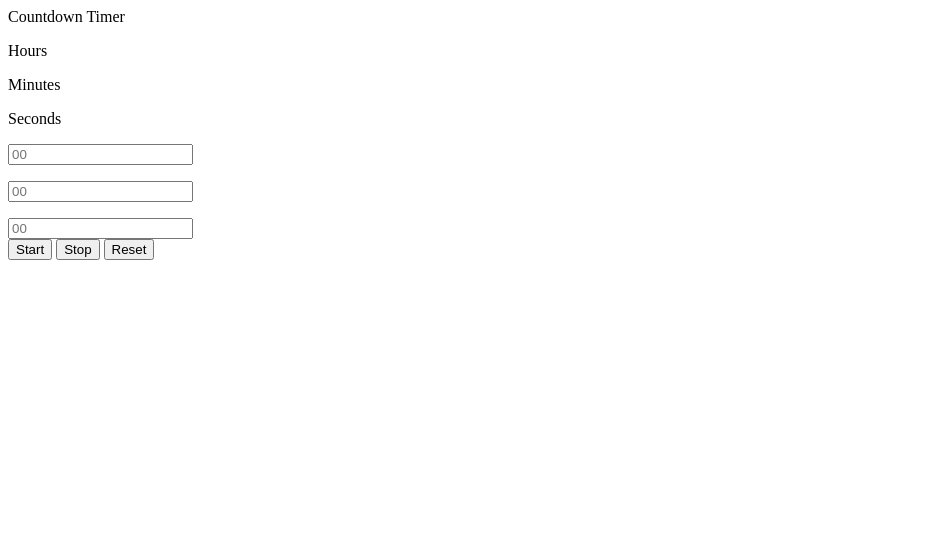
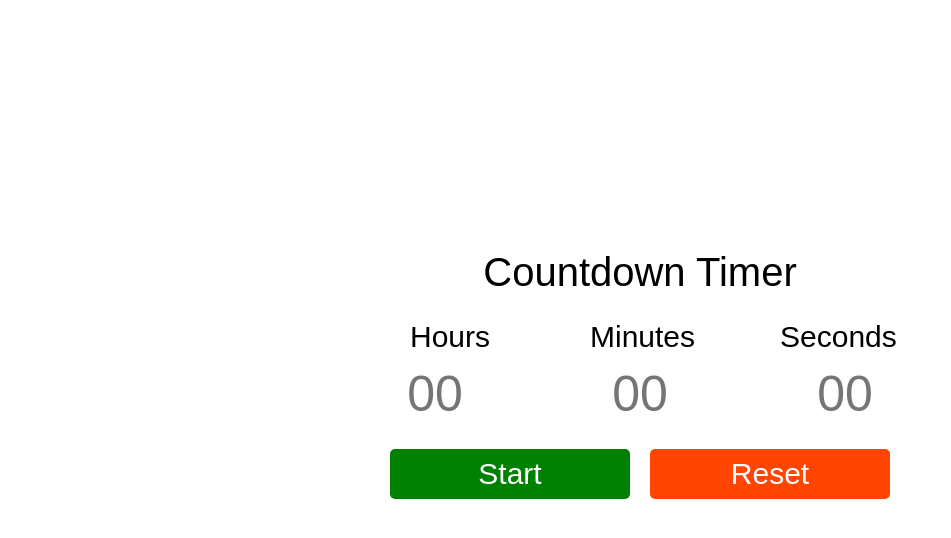
Before and after one commit to prak30/CountdownTimer, a plain HTML site: page index.html in a window 1280 px wide. Shown: the whole page, without its empty margins (0-951 px from the left). Drawn offline with Linux system fonts and the light colour scheme.

Commit message:
added styles

```diff
--- a/index.html
+++ b/index.html
@@ -42,9 +42,9 @@
         />
       </div>
       <div class="container__btns">
-        <button class="btn">Start</button>
-        <button class="btn">Stop</button>
-        <button class="btn">Reset</button>
+        <button class="btn start">Start</button>
+        <button class="btn stop">Stop</button>
+        <button class="btn reset">Reset</button>
       </div>
     </div>
     <script src="index.js"></script>
--- a/styles.css
+++ b/styles.css
@@ -0,0 +1,97 @@
+* {
+  margin: 0;
+  padding: 0;
+}
+
+body {
+  height: 85vh;
+  display: flex;
+  flex-direction: column;
+  justify-content: center;
+  align-items: center;
+  gap: 20px;
+  font-family: sans-serif;
+}
+
+.container__title {
+  padding: 10px 20px;
+  font-size: 40px;
+  text-align: center;
+}
+
+.container {
+  height: 200px;
+  width: 500px;
+  display: flex;
+  flex-direction: column;
+  gap: 10px;
+}
+
+.container__labels,
+.container__inputs,
+.container__btns {
+  display: flex;
+  justify-content: space-between;
+}
+
+.container__btns {
+  margin-top: 20px;
+}
+
+.container__labels--label {
+  width: 20%;
+  text-align: center;
+  font-size: 30px;
+  padding: 5px 10px;
+}
+
+.container__inputs--time {
+  justify-self: center;
+  align-self: center;
+  border: none;
+  font-size: 50px;
+  width: 90px;
+  height: 50px;
+}
+
+.container__inputs--colon {
+  justify-self: center;
+  align-self: center;
+  font-size: 30px;
+  margin: 0;
+  padding: 5px 10px;
+}
+
+.btn {
+  width: 48%;
+  height: 50px;
+  font-size: 30px;
+  border: none;
+  border-radius: 5px;
+  cursor: pointer;
+  color: white;
+}
+
+input {
+  text-align: center;
+  outline: none;
+}
+
+.start {
+  background-color: green;
+}
+
+.stop {
+  display: none;
+  background-color: orange;
+}
+
+.reset {
+  background-color: orangered;
+}
+
+input::-webkit-outer-spin-button,
+input::-webkit-inner-spin-button {
+  -webkit-appearance: none;
+  margin: 0;
+}
```
